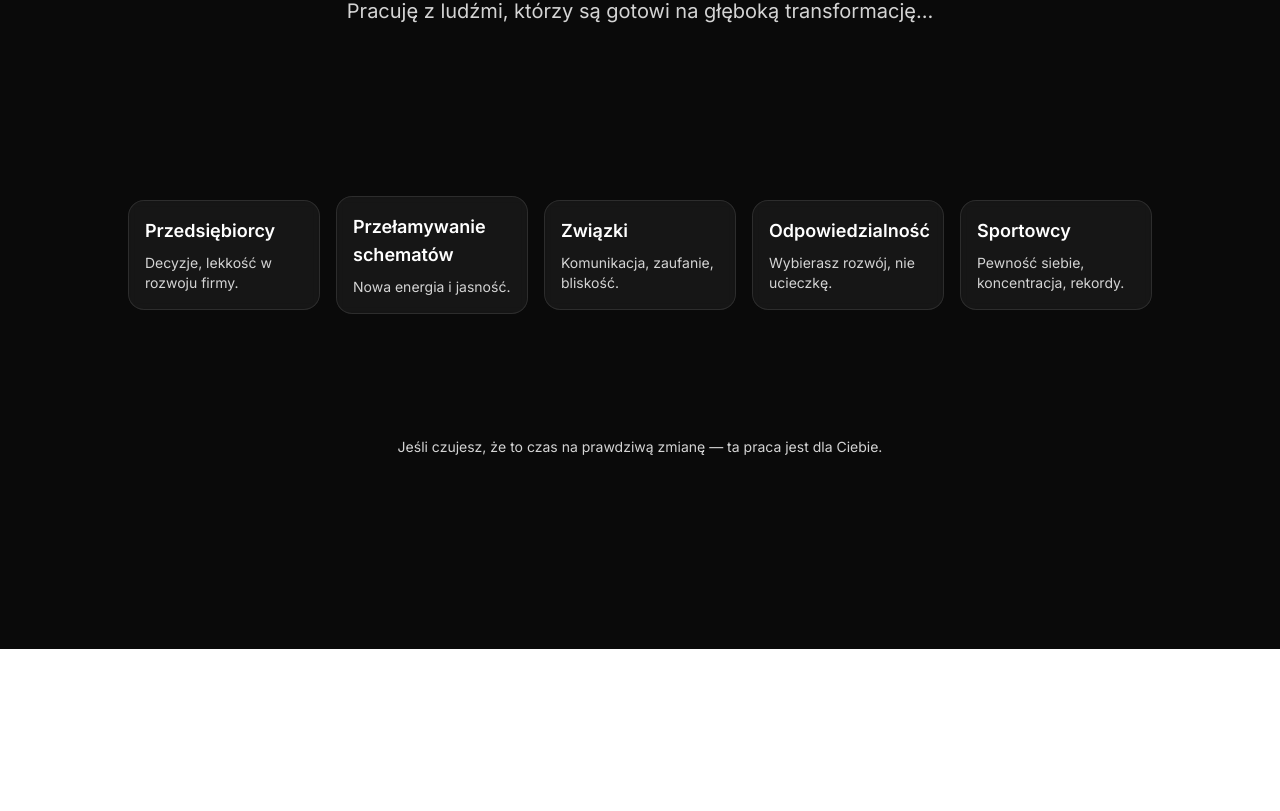
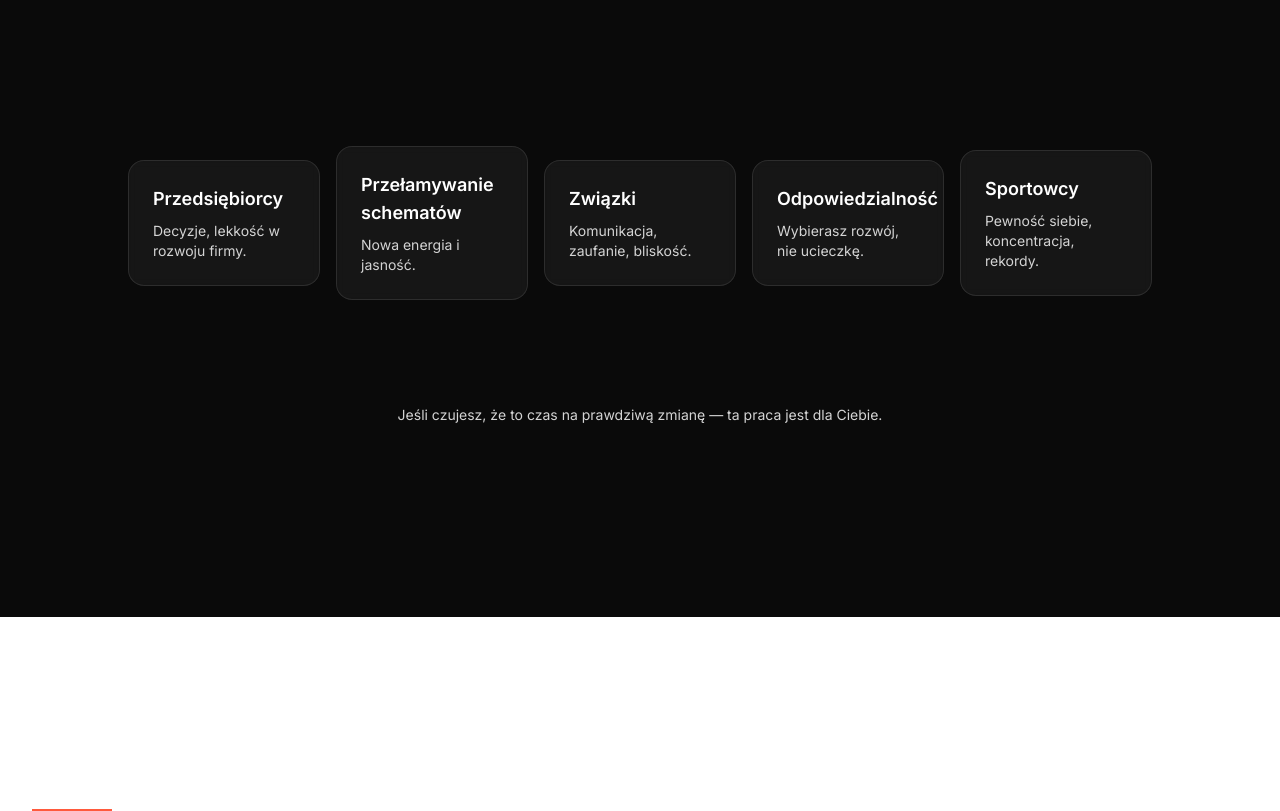
Before and after one commit to technikyvl/MAGIC-LANDING-PAGE-NEW, a Next.js app in the folder MAGICLIFELANDING/: page / in a window 1280 px wide. Shown: the part 1469-2280 px from the top of the page. Built offline with nearby package versions, Linux system fonts and the light colour scheme.

Commit message:
PADDINGI LEPSZE

```diff
--- a/MAGICLIFELANDING/app/globals.css
+++ b/MAGICLIFELANDING/app/globals.css
@@ -307,7 +307,7 @@ html {
   background:var(--timeline-card);
   border:1px solid var(--timeline-line);
   border-radius:16px;
-  padding:clamp(20px,2.5vw,32px);
+  padding:clamp(24px,3vw,40px);
   position:relative;
   z-index:2;
   transition:all 0.3s ease;
@@ -316,7 +316,7 @@ html {
   display:flex;
   flex-direction:column;
   justify-content:space-between;
-  min-height:clamp(140px,18vw,180px);
+  min-height:clamp(160px,20vw,200px);
 }
 
 .timeline-content:hover{
@@ -329,7 +329,7 @@ html {
   color:var(--timeline-text);
   font-weight:700;
   font-size:clamp(16px,1.6vw,20px);
-  margin:0 0 12px;
+  margin:0 0 16px;
   line-height:1.2;
 }
 
--- a/MAGICLIFELANDING/app/page.jsx
+++ b/MAGICLIFELANDING/app/page.jsx
@@ -170,7 +170,7 @@ export default function Page() {
       </section>
 
       {/* 2) Cytat */}
-      <section className={"relative bg-neutral-950 text-white py-16"}>
+      <section className={"relative bg-neutral-950 text-white py-16 pb-8"}>
         <div className={CONTAINER}>
           <div className="slow-reveal text-center">
             <div className="inline-block h-[2px] w-16 bg-accent mb-6"></div>
@@ -197,7 +197,7 @@ export default function Page() {
             <div className="audience-cards audience-ring relative mt-20 h-[300px] flex items-center justify-center">
               {/* Box 1 - Przedsiębiorcy (left-top) */}
               <div className="orbit" style={{'--i': '1'}}>
-                <div className="slow-reveal audience-card w-48 rounded-2xl border border-white/10 bg-white/5 p-4 backdrop-blur-sm" data-audience-card="1">
+                <div className="slow-reveal audience-card w-48 rounded-2xl border border-white/10 bg-white/5 p-6 backdrop-blur-sm" data-audience-card="1">
                   <h3 className="text-lg font-semibold text-white">Przedsiębiorcy</h3>
                   <p className="mt-2 text-sm text-neutral-300">Decyzje, lekkość w rozwoju firmy.</p>
                 </div>
@@ -205,7 +205,7 @@ export default function Page() {
 
               {/* Box 2 - Przełamywanie schematów (right-top) */}
               <div className="orbit" style={{'--i': '2'}}>
-                <div className="slow-reveal audience-card w-48 rounded-2xl border border-white/10 bg-white/5 p-4 backdrop-blur-sm" data-audience-card="2">
+                <div className="slow-reveal audience-card w-48 rounded-2xl border border-white/10 bg-white/5 p-6 backdrop-blur-sm" data-audience-card="2">
                   <h3 className="text-lg font-semibold text-white">Przełamywanie schematów</h3>
                   <p className="mt-2 text-sm text-neutral-300">Nowa energia i jasność.</p>
                 </div>
@@ -213,7 +213,7 @@ export default function Page() {
 
               {/* Box 3 - Związki (left-bottom) */}
               <div className="orbit" style={{'--i': '3'}}>
-                <div className="slow-reveal audience-card w-48 rounded-2xl border border-white/10 bg-white/5 p-4 backdrop-blur-sm" data-audience-card="3">
+                <div className="slow-reveal audience-card w-48 rounded-2xl border border-white/10 bg-white/5 p-6 backdrop-blur-sm" data-audience-card="3">
                   <h3 className="text-lg font-semibold text-white">Związki</h3>
                   <p className="mt-2 text-sm text-neutral-300">Komunikacja, zaufanie, bliskość.</p>
                 </div>
@@ -221,7 +221,7 @@ export default function Page() {
 
               {/* Box 4 - Odpowiedzialność (center-bottom) */}
               <div className="orbit" style={{'--i': '4'}}>
-                <div className="slow-reveal audience-card w-48 rounded-2xl border border-white/10 bg-white/5 p-4 backdrop-blur-sm" data-audience-card="4">
+                <div className="slow-reveal audience-card w-48 rounded-2xl border border-white/10 bg-white/5 p-6 backdrop-blur-sm" data-audience-card="4">
                   <h3 className="text-lg font-semibold text-white">Odpowiedzialność</h3>
                   <p className="mt-2 text-sm text-neutral-300">Wybierasz rozwój, nie ucieczkę.</p>
                 </div>
@@ -229,7 +229,7 @@ export default function Page() {
 
               {/* Box 5 - Sportowcy (right-bottom) */}
               <div className="orbit" style={{'--i': '5'}}>
-                <div className="slow-reveal audience-card w-48 rounded-2xl border border-white/10 bg-white/5 p-4 backdrop-blur-sm" data-audience-card="5">
+                <div className="slow-reveal audience-card w-48 rounded-2xl border border-white/10 bg-white/5 p-6 backdrop-blur-sm" data-audience-card="5">
                   <h3 className="text-lg font-semibold text-white">Sportowcy</h3>
                   <p className="mt-2 text-sm text-neutral-300">Pewność siebie, koncentracja, rekordy.</p>
                 </div>
@@ -346,7 +346,7 @@ export default function Page() {
       <section className="bg-white text-neutral-900 py-24 lg:py-24 md:py-16 sm:py-12">
         <div className="mx-auto max-w-7xl px-6 lg:px-8">
           {/* Two-column header */}
-          <div className="mb-18 lg:mb-18 md:mb-14 sm:mb-10">
+          <div className="mb-20 lg:mb-24 md:mb-18 sm:mb-16">
             <div className="grid grid-cols-1 gap-8 lg:grid-cols-2 lg:gap-12 items-center">
               {/* Left column - Title with accent line */}
               <div className="flex flex-col justify-center">
@@ -391,14 +391,14 @@ export default function Page() {
             ].map((item, index) => (
               <article
                 key={index}
-                className={`slow-reveal group rounded-2xl border p-8 transition-all duration-300 hover:-translate-y-1 hover:shadow-lg flex flex-col justify-center ${
+                className={`slow-reveal group rounded-2xl border p-10 transition-all duration-300 hover:-translate-y-1 hover:shadow-lg flex flex-col justify-center ${
                   item.featured
                     ? 'border-neutral-800 bg-neutral-900 text-white'
                     : 'border-neutral-200 bg-white text-neutral-900 hover:border-neutral-300'
                 }`}
               >
                 {/* Number with accent dot */}
-                <div className="mb-4 flex items-center gap-3">
+                <div className="mb-6 flex items-center gap-3">
                   <div className={`h-2 w-2 rounded-full ${item.featured ? 'bg-accent' : 'bg-accent'}`}></div>
                   <span className={`text-sm font-medium ${item.featured ? 'text-neutral-400' : 'text-neutral-500'}`}>
                     {String(index + 1).padStart(2, '0')}
@@ -406,7 +406,7 @@ export default function Page() {
                 </div>
 
                 {/* Title */}
-                <h3 className={`mb-3 text-xl font-semibold leading-tight ${
+                <h3 className={`mb-4 text-xl font-semibold leading-tight ${
                   item.featured ? 'text-white' : 'text-neutral-900'
                 }`}>
                   {item.title}
@@ -478,14 +478,14 @@ export default function Page() {
               ['Anna W.', '„Zmagałam się z uzależnieniem od alkoholu przez kilka lat. Sesje z Rafałem pomogły mi dotrzeć do głębszych przyczyn mojego problemu i wypracować nowe, zdrowe wzorce myślenia. Dziś jestem trzeźwa i mam kontrolę nad swoim życiem."'],
               ['Piotr L.', '„Miałem problemy z niską samooceną i brakiem pewności siebie w relacjach. Po pracy z Rafałem nauczyłem się akceptować siebie i budować zdrowe relacje. Hipnoterapia dała mi narzędzia do codziennego radzenia sobie z wyzwaniami."'],
             ].map(([name, text], i) => (
-              <figure key={i} className="slow-reveal rounded-2xl border border-neutral-200 bg-white p-6">
+              <figure key={i} className="slow-reveal rounded-2xl border border-neutral-200 bg-white p-8">
                 <div className="flex items-center gap-3">
                   <div className="flex h-10 w-10 items-center justify-center rounded-full bg-neutral-900 text-white font-semibold">
                     {name[0]}
                   </div>
                   <figcaption className="font-medium">{name}</figcaption>
                 </div>
-                <blockquote className="mt-4 text-neutral-600">{text}</blockquote>
+                <blockquote className="mt-6 text-neutral-600">{text}</blockquote>
               </figure>
             ))}
           </div>
@@ -572,13 +572,13 @@ export default function Page() {
               ["Jak się przygotować?","Spokojna przestrzeń, wygodne słuchawki (online), jasny cel pracy."],
               ["Online czy stacjonarnie? Gwarancje?","Pracuję obie formy. Gwarancja rzetelnej pracy — bez obietnic medycznych."]
             ].map(([q,a],i)=> (
-              <details key={i} className="px-5 sm:px-6 py-4 group">
+              <details key={i} className="px-6 sm:px-8 py-6 group">
                 <summary className="flex cursor-pointer list-none items-center justify-between text-left font-semibold">
                   {q}
                   <span className="ml-4 select-none group-open:hidden">+</span>
                   <span className="ml-4 select-none hidden group-open:inline">–</span>
                 </summary>
-                <p className="mt-3 pb-1 text-neutral-600">{a}</p>
+                <p className="mt-4 pb-2 text-neutral-600">{a}</p>
               </details>
             ))}
           </div>
```
